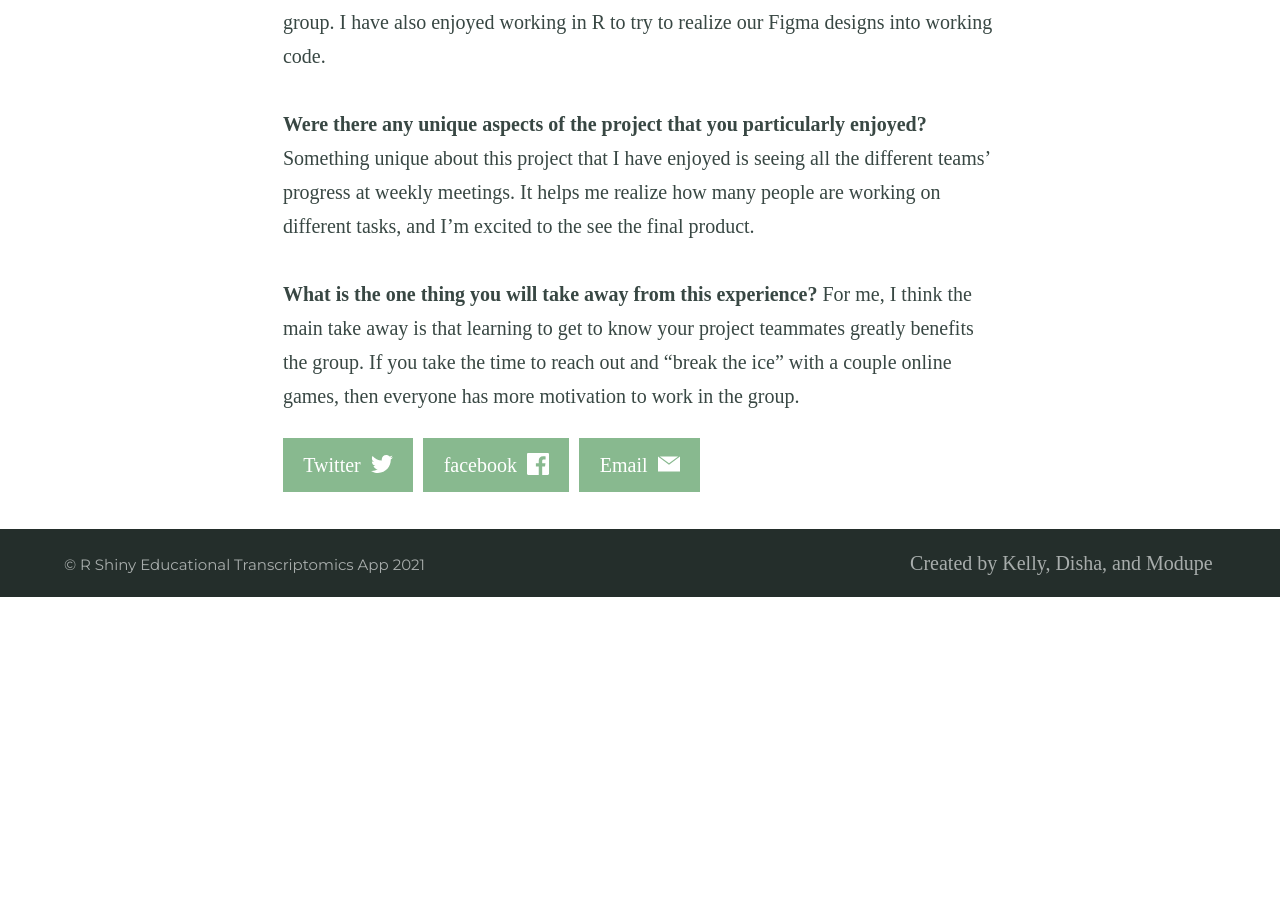
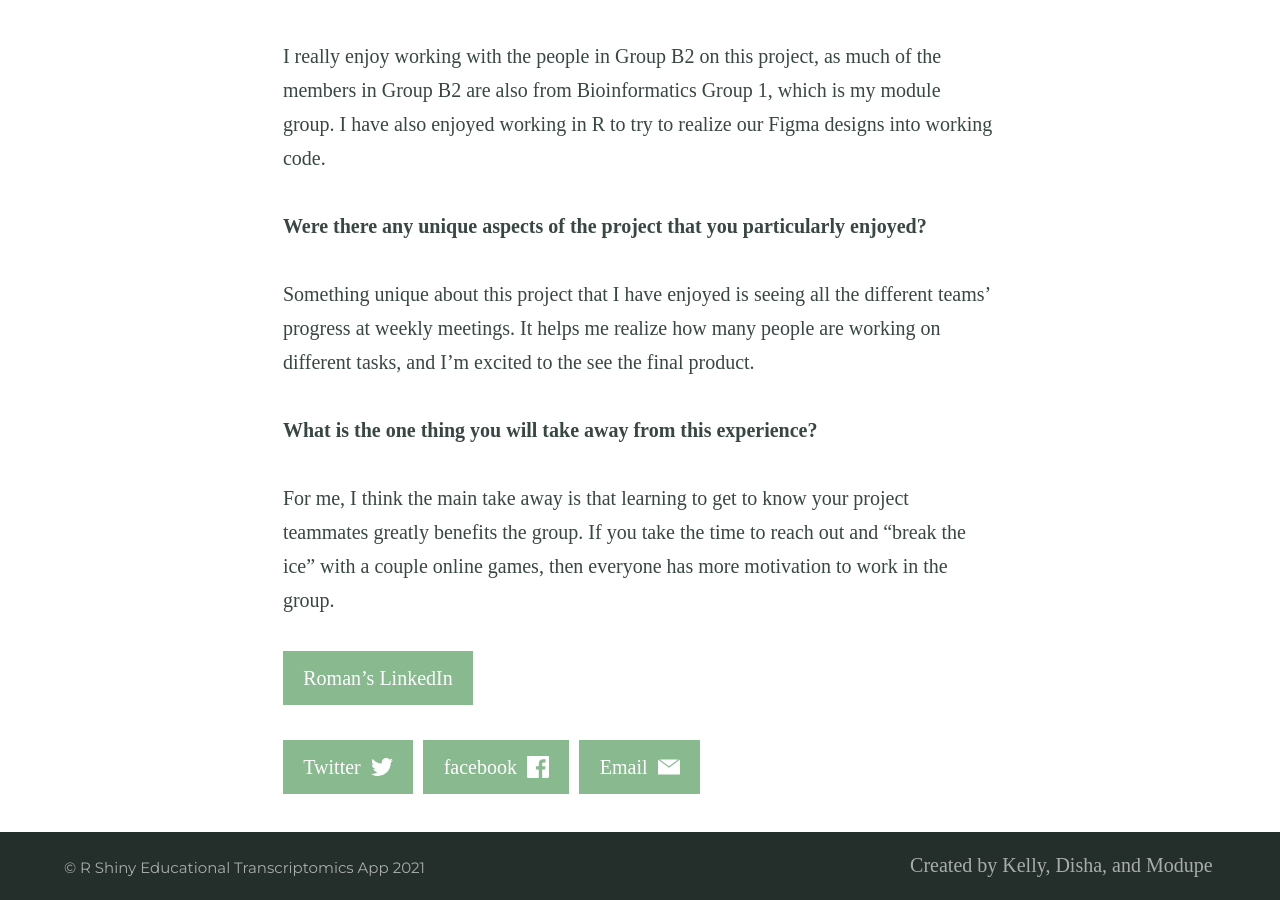
Before and after one commit to BI-STEM-Away/sMAP_dev, a Jekyll site: the page built from _posts/2021-07-28-Romans-blog.md, in a window 1280 px wide and 900 px high, scrolled down 825 px. Built offline with Jekyll 4.4.1, drawn with Linux system fonts in a browser that asks for light colours; before the commit the page ends 1422 px from its top, so only the background shows below that.

Commit message:
Update 2021-07-28-Romans-blog.md

```diff
--- a/_posts/2021-07-28-Romans-blog.md
+++ b/_posts/2021-07-28-Romans-blog.md
@@ -9,13 +9,19 @@ image: "https://bi-stem-away.github.io/shiny_app_dev/Banner.png"
 ---
 
 **What were the most challenging moments in developing the app?**
+
 In the beginning of this project, I found it somewhat difficult to understand what Group B2 was specifically working on, and how we were going to work with the UX Team. I also found it difficult to plan weekly tasks for Group B2 that do not depend on the code from Group A/B1.
 
 **What were some of the most enjoyable/memorable moments from the project?**
+
 I really enjoy working with the people in Group B2 on this project, as much of the members in Group B2 are also from Bioinformatics Group 1, which is my module group. I have also enjoyed working in R to try to realize our Figma designs into working code.
 
 **Were there any unique aspects of the project that you particularly enjoyed?**
+
 Something unique about this project that I have enjoyed is seeing all the different teams’ progress at weekly meetings. It helps me realize how many people are working on different tasks, and I’m excited to the see the final product.
 
 **What is the one thing you will take away from this experience?**
+
 For me, I think the main take away is that learning to get to know your project teammates greatly benefits the group. If you take the time to reach out and “break the ice” with a couple online games, then everyone has more motivation to work in the group.
+
+{% include button.html text="Roman's LinkedIn" link="https://www.linkedin.com/in/roman-h-ramirez/" color="#88B98F" %}
```
